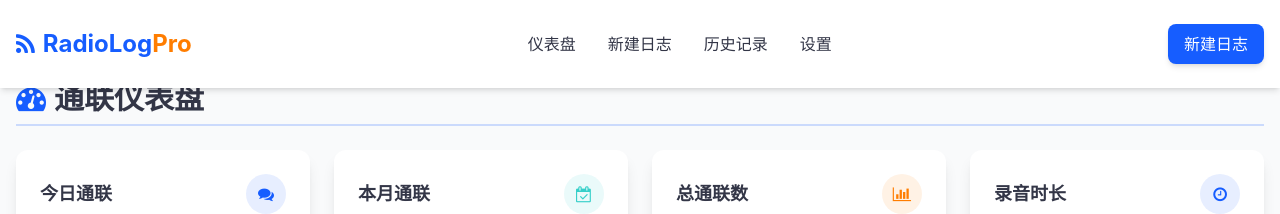
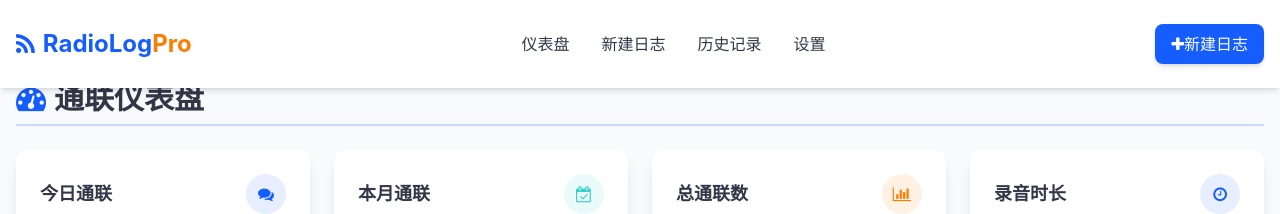
Before and after one commit to gaopengk/gaopengk.github.io, a Jekyll site: the page calllog.html, which Jekyll copies as it is, in a window 1280 px wide. Shown: the top 214 px of the page. Built offline with Jekyll 4.4.1, drawn with Linux system fonts in a browser that asks for light colours; nearby versions of some CDN libraries.

Commit message:
Update calllog.html

```diff
--- a/calllog.html
+++ b/calllog.html
@@ -66,7 +66,7 @@
 
             <div class="flex items-center space-x-4">
                 <button class="hidden md:block bg-primary hover:bg-primary/90 text-white px-4 py-2 rounded-lg transition-all-300 shadow-md hover:shadow-lg">
-                    <a href="#new-log">新建日志</a>
+                    <i class="fa fa-plus"></i><a href="#new-log">新建日志</a>
                 </button>
                 <button class="md:hidden text-neutral text-xl" id="mobile-menu-button">
                     <i class="fa fa-bars"></i>
@@ -82,7 +82,7 @@
                 <a href="#history" class="text-neutral hover:text-primary py-2 transition-all-300 font-medium">历史记录</a>
                 <a href="#settings" class="text-neutral hover:text-primary py-2 transition-all-300 font-medium">设置</a>
                 <button class="bg-primary hover:bg-primary/90 text-white px-4 py-2 rounded-lg transition-all-300 shadow-md hover:shadow-lg">
-                    <a href="#save-log">新建日志</a>
+                    <i class="fa fa-plus"></i><a href="#save-log">新建日志</a>
                 </button>
             </div>
         </div>
```
